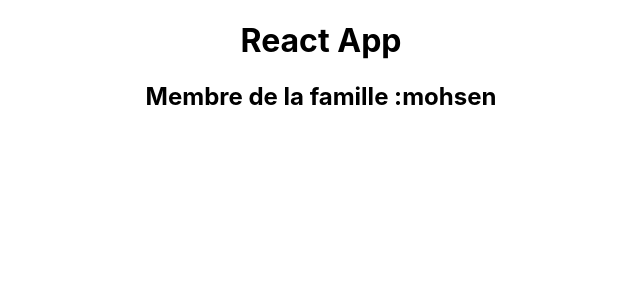
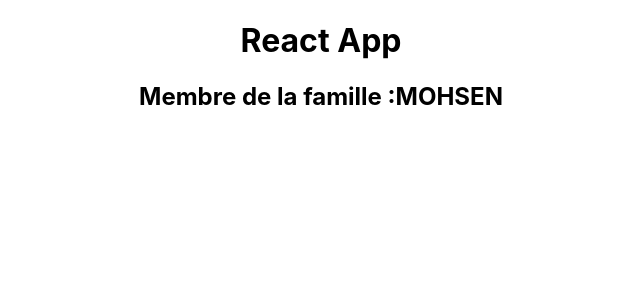
Before and after one commit to mohsennn/-my-app, a React (Create React App) app: page / in a window 1280 px wide. Shown: the top 300 px of the page, without its empty margins (319-959 px from the left). Built offline with nearby package versions, Linux system fonts and the light colour scheme.

Commit message:
ToUppercase function

```diff
--- a/src/components/Membre.js
+++ b/src/components/Membre.js
@@ -3,7 +3,7 @@
 const Membre = () => {
   const name = "mohsen";
 
-  return <h2> Membre de la famille :{name} </h2>;
+  return <h2> Membre de la famille :{name.toUpperCase()} </h2>;
 };
 
 export default Membre;
```
